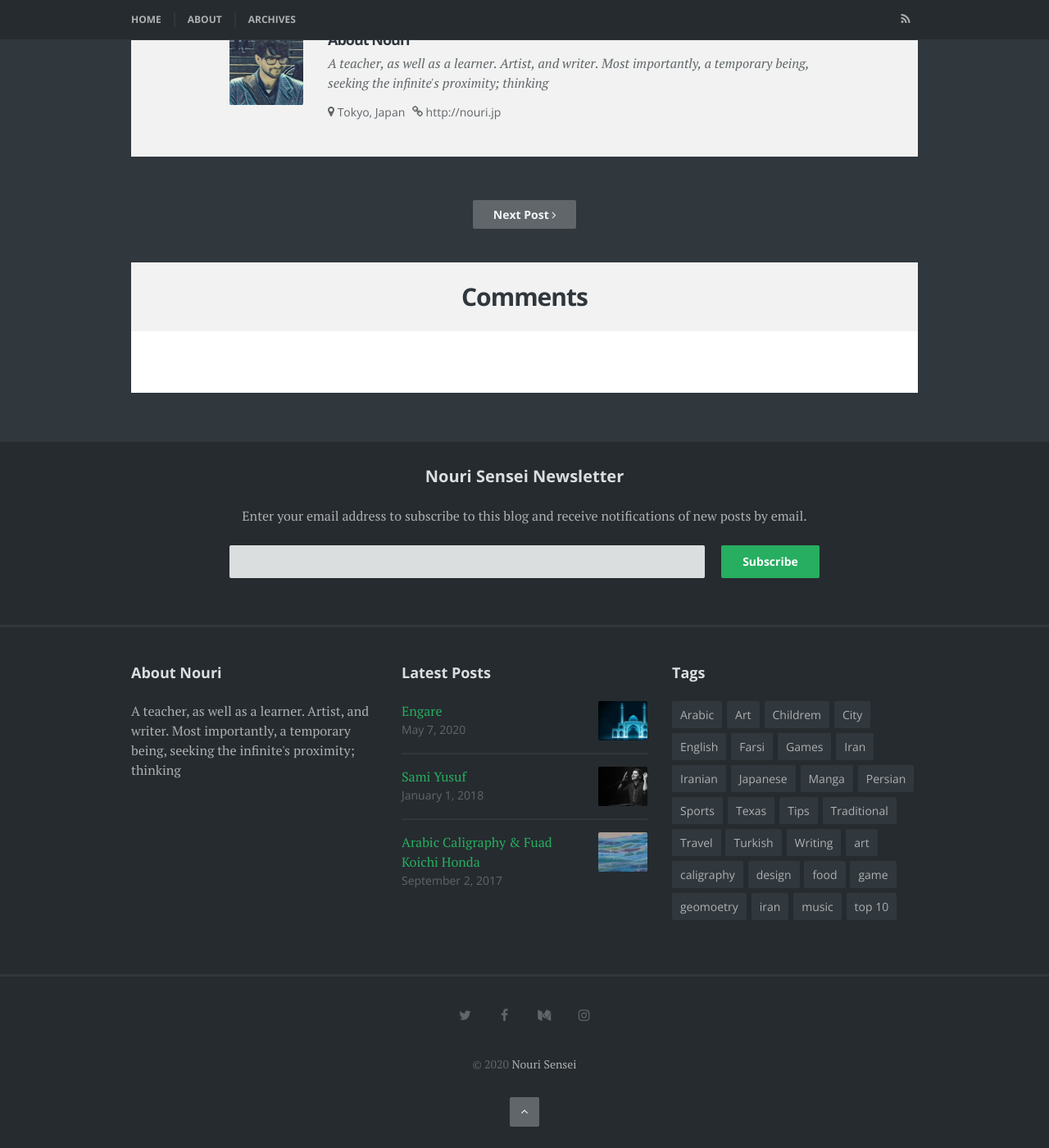
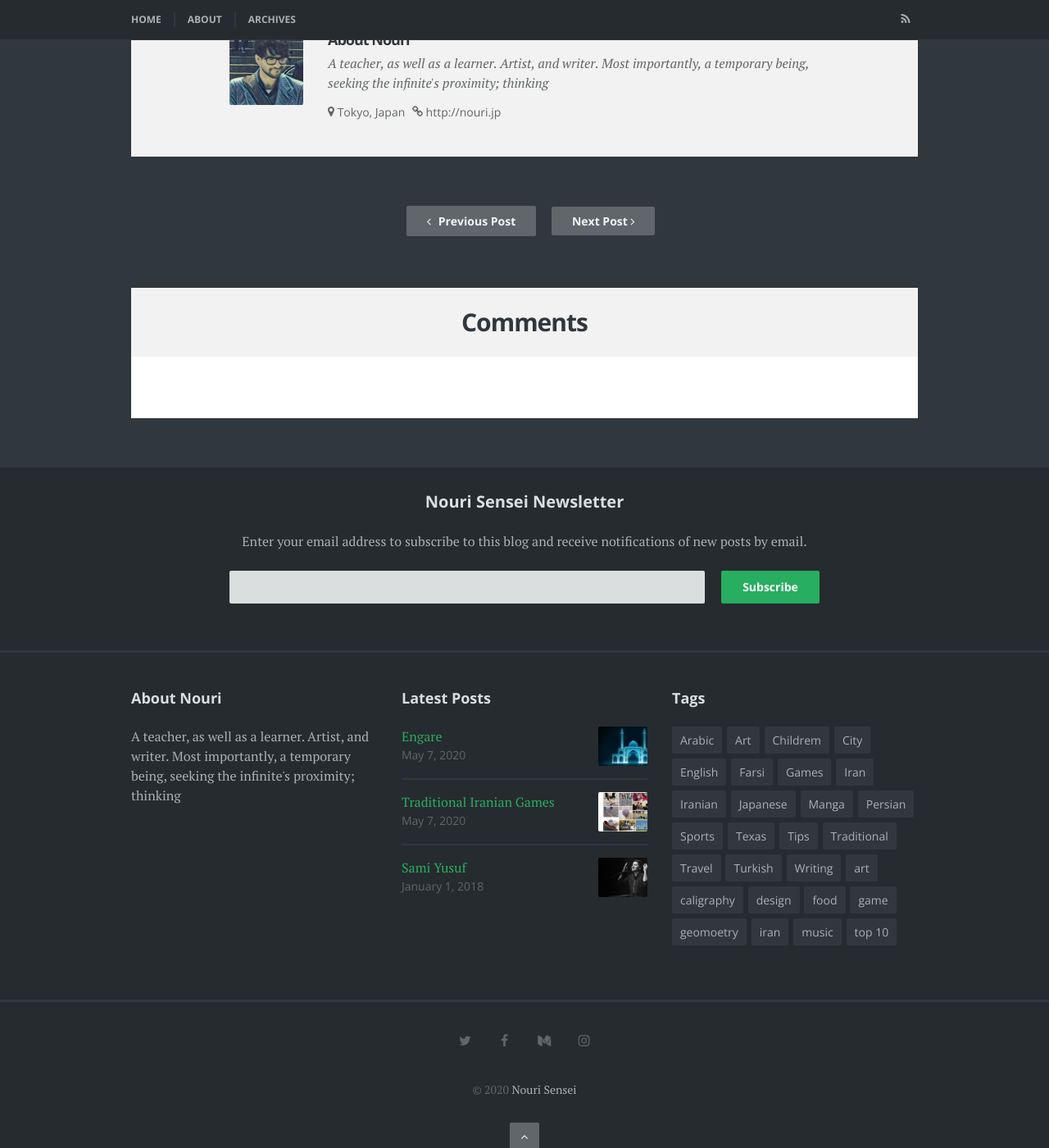
Before and after one commit to nourijp/chihaya, a Jekyll site: the page built from _posts/2015-12-15-Iranian-Games.md, in a window 1280 px wide and 1400 px high, scrolled down 7579 px. Shown: the whole window at 82% size. Built offline with Jekyll 4.4.1, drawn with Linux system fonts in a browser that asks for light colours; some web fonts are replaced; comment, search, counter and statistics services are not loaded; some of the changed text lies outside the part shown.

Commit message:
Update 2015-12-15-Iranian-Games.md

```diff
--- a/_posts/2015-12-15-Iranian-Games.md
+++ b/_posts/2015-12-15-Iranian-Games.md
@@ -1,7 +1,7 @@
 ---
 layout: post
 title:  "Traditional Iranian Games"
-date:   2015-12-15
+date:   2020-5-7
 featured_image: IranianGames.jpg
 tags: [Games, Traditional, Iranian, Farsi, Persian, Iran, Childrem, Sports]
 ---
```
